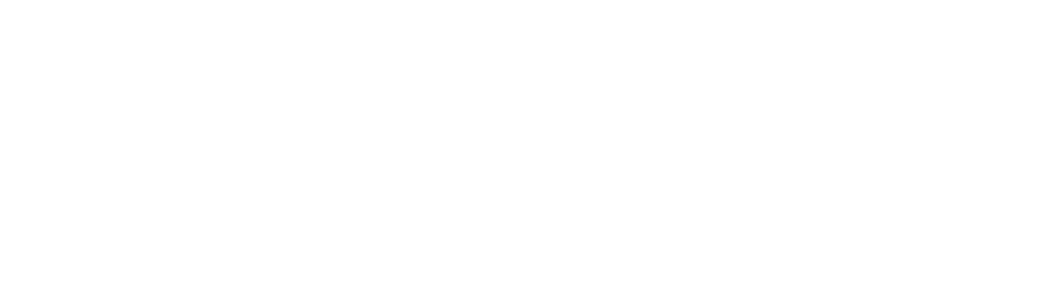
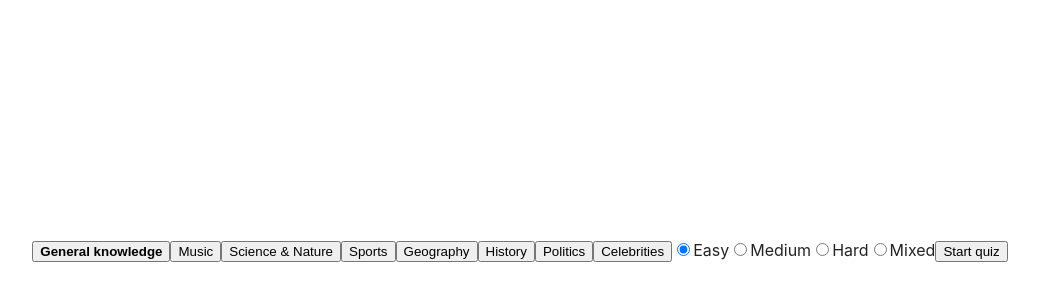
Before and after one commit to annadrg/quiz-app, a React (Vite) app: page / in a window 1280 px wide. Shown: the part 150-450 px from the top of the page, without its empty margins (120-1159 px from the left). Built offline with nearby package versions, Linux system fonts and the light colour scheme.

Commit message:
add game selection form

```diff
--- a/src/components/App/App.tsx
+++ b/src/components/App/App.tsx
@@ -1,5 +1,11 @@
+import GameSelection from '../GameSelection';
+
 function App() {
-  return <></>;
+  return (
+    <>
+      <GameSelection />
+    </>
+  );
 }
 
 export default App;
--- /dev/null
+++ b/src/components/Button/Button.tsx
@@ -0,0 +1,7 @@
+import { ComponentProps } from 'react';
+
+function Button({ children, ...restProps }: ComponentProps<'button'>) {
+  return <button {...restProps}>{children}</button>;
+}
+
+export default Button;
--- /dev/null
+++ b/src/components/Button/index.ts
@@ -0,0 +1,2 @@
+export * from './Button';
+export { default } from './Button';
--- /dev/null
+++ b/src/components/CategoryButton/CategoryButton.tsx
@@ -0,0 +1,23 @@
+import { MouseEventHandler } from 'react';
+import Button from '../Button';
+
+interface Props {
+  isSelected: boolean;
+  categoryName: string;
+  onClick: MouseEventHandler<HTMLButtonElement>;
+}
+
+function CategoryButton({ isSelected, categoryName, onClick }: Props) {
+  return (
+    <Button
+      type="button"
+      onClick={onClick}
+      aria-pressed={isSelected}
+      style={isSelected ? { fontWeight: 700 } : undefined}
+    >
+      {categoryName}
+    </Button>
+  );
+}
+
+export default CategoryButton;
--- /dev/null
+++ b/src/components/CategoryButton/index.ts
@@ -0,0 +1,2 @@
+export * from './CategoryButton';
+export { default } from './CategoryButton';
--- /dev/null
+++ b/src/components/GameSelection/GameSelection.tsx
@@ -0,0 +1,75 @@
+import { FormEvent, useState } from 'react';
+import Button from '../Button';
+import CategoryButton from '../CategoryButton';
+
+const CATEGORIES = {
+  '9': 'General knowledge',
+  '12': 'Music',
+  '17': 'Science & Nature',
+  '21': 'Sports',
+  '22': 'Geography',
+  '23': 'History',
+  '24': 'Politics',
+  '26': 'Celebrities',
+} as const;
+
+const DIFFICULTIES = {
+  easy: 'Easy',
+  medium: 'Medium',
+  hard: 'Hard',
+  mix: 'Mixed',
+} as const;
+
+type Category = keyof typeof CATEGORIES;
+type Difficulty = keyof typeof DIFFICULTIES;
+
+function GameSelection() {
+  const categoryKeys = Object.keys(CATEGORIES) as Category[];
+  const difficultyKeys = Object.keys(DIFFICULTIES) as Difficulty[];
+
+  const defaultCategory: Category = categoryKeys[0];
+  const defaultDifficulty: Difficulty = difficultyKeys[0];
+
+  const [category, setCategory] = useState<Category>(defaultCategory);
+  const [difficulty, setDifficulty] = useState<Difficulty>(defaultDifficulty);
+
+  function handleSubmit(event: FormEvent) {
+    event.preventDefault();
+
+    console.log({ category, difficulty });
+
+    setCategory(defaultCategory);
+    setDifficulty(defaultDifficulty);
+  }
+
+  return (
+    <form onSubmit={handleSubmit}>
+      {categoryKeys.map((option) => (
+        <CategoryButton
+          isSelected={category === option}
+          categoryName={CATEGORIES[option]}
+          onClick={() => setCategory(option)}
+        />
+      ))}
+      {difficultyKeys.map((option) => {
+        const id = `difficulty-${option}`;
+        return (
+          <label htmlFor={id}>
+            <input
+              id={id}
+              type="radio"
+              name="difficulty"
+              value={option}
+              checked={difficulty === option}
+              onChange={() => setDifficulty(option)}
+            />
+            {DIFFICULTIES[option]}
+          </label>
+        );
+      })}
+      <Button type="submit">Start quiz</Button>
+    </form>
+  );
+}
+
+export default GameSelection;
--- /dev/null
+++ b/src/components/GameSelection/index.ts
@@ -0,0 +1,2 @@
+export * from './GameSelection';
+export { default } from './GameSelection';
```
